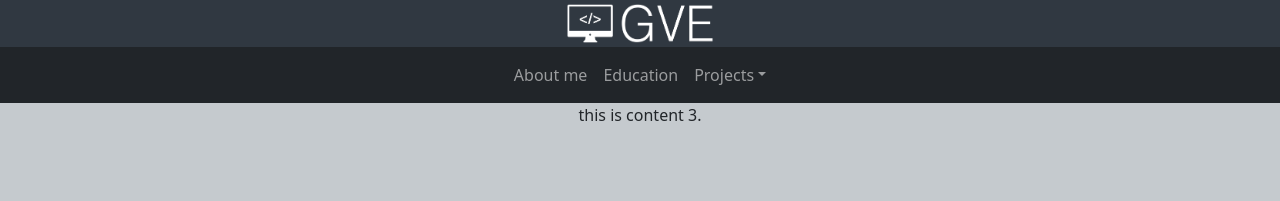
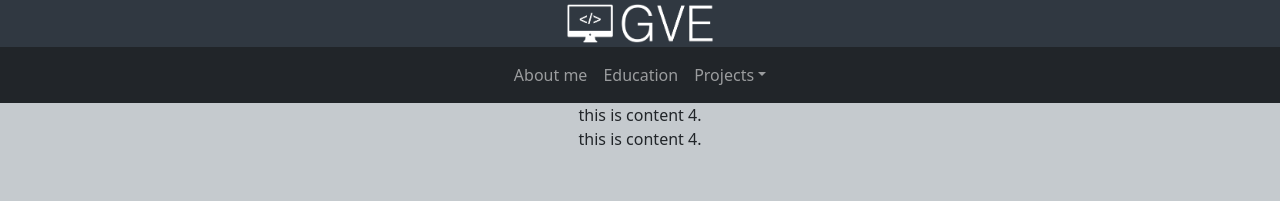
Before and after one commit to GianniVE/gvewebsite, a React (Create React App) app: page / in a window 1280 px wide. Shown: the top 201 px of the page. Built offline with nearby package versions, Linux system fonts and the light colour scheme.

Commit message:
public url

```diff
--- a/src/App.css
+++ b/src/App.css
@@ -1,38 +1,3 @@
 .App {
   text-align: center;
 }
-
-.brand{
-  width: 100%;
-  background-color: #303841;
-}
-
-@media screen and (min-width: 400px) {
-  img {
-    width:309.5px;
-    height:93px;
-  }
-}
-
-@media screen and (min-width: 200px) {
-  .height-responsive-bar{
-    max-height: 46.5px;
-  }
-
-  .height-responsive-collapse{
-    max-height: 20px;
-
-  }
-
-  .height-responsive-collapse span{
-    max-height: 20px;
-
-  }
-
-  img {
-    width:154.75px;
-    height:46.5px;
-  }
-
-
-}
--- a/src/App.js
+++ b/src/App.js
@@ -1,36 +1,15 @@
-import logo from './gve.png'
 import './App.css';
 import 'bootstrap/dist/css/bootstrap.css'
-import NavBar from 'react-bootstrap/Navbar'
-import Nav from 'react-bootstrap/Nav'
-import NavDropDown from 'react-bootstrap/NavDropdown'
+import Nav from './Components/Navbar'
+
 
 function App() {
   return (
     <div className="App">
-      <div className='brand'>
-        <img src={logo} alt='logo' width="619px" height="186px" />
-      </div>
-      <NavBar bg='dark' variant='dark'
-        sticky='top' expand='sm' collapseOnSelect className='justify-content-center'>{/* bg kan verwijzing naar cssklasse zijn ook. kleur navbar. Sticky= vast aan bovenkant bij scroll? */}
-        <NavBar.Toggle />
+      <Nav/>
 
-        <NavBar.Collapse className="justify-content-center ">
-          <Nav>
-            <Nav.Link href="About">About me</Nav.Link>
-            <Nav.Link href="Education">Education</Nav.Link>
-
-            <NavDropDown title="Projects">
-              <NavDropDown.Item href="Proj1">Proj1</NavDropDown.Item>
-              <NavDropDown.Item href="Proj2">Proj2</NavDropDown.Item>
-              <NavDropDown.Item href="Proj3">Proj3</NavDropDown.Item>
-            </NavDropDown>
-
-          </Nav>
-        </NavBar.Collapse>
-      </NavBar>
       <div className='content'>
-        this is content 3.
+        this is content 4.
       </div>
     </div>
   );
--- /dev/null
+++ b/src/Components/Nav.css
@@ -0,0 +1,34 @@
+.brand{
+    width: 100%;
+    background-color: #303841;
+  }
+
+  @media screen and (min-width: 400px) {
+    img {
+      width:309.5px;
+      height:93px;
+    }
+  }
+
+  @media screen and (min-width: 200px) {
+    .height-responsive-bar{
+      max-height: 46.5px;
+    }
+
+    .height-responsive-collapse{
+      max-height: 20px;
+
+    }
+
+    .height-responsive-collapse span{
+      max-height: 20px;
+
+    }
+
+    img {
+      width:154.75px;
+      height:46.5px;
+    }
+
+
+  }
--- /dev/null
+++ b/src/Components/Navbar.js
@@ -0,0 +1,38 @@
+import './Nav.css';
+import 'bootstrap/dist/css/bootstrap.css'
+import NavBar from 'react-bootstrap/Navbar'
+import Nav from 'react-bootstrap/Nav'
+import NavDropDown from 'react-bootstrap/NavDropdown'
+
+function Navbar() {
+  return (
+    <div className="App">
+      <div className='brand'>
+      <img src={process.env.PUBLIC_URL + '/gve.png'} alt='logo' width="619px" height="186px" />
+      </div>
+      <NavBar bg='dark' variant='dark'
+        sticky='top' expand='sm' collapseOnSelect className='justify-content-center'>{/* bg kan verwijzing naar cssklasse zijn ook. kleur navbar. Sticky= vast aan bovenkant bij scroll? */}
+        <NavBar.Toggle />
+
+        <NavBar.Collapse className="justify-content-center ">
+          <Nav>
+            <Nav.Link href="About">About me</Nav.Link>
+            <Nav.Link href="Education">Education</Nav.Link>
+
+            <NavDropDown title="Projects">
+              <NavDropDown.Item href="Proj1">Proj1</NavDropDown.Item>
+              <NavDropDown.Item href="Proj2">Proj2</NavDropDown.Item>
+              <NavDropDown.Item href="Proj3">Proj3</NavDropDown.Item>
+            </NavDropDown>
+
+          </Nav>
+        </NavBar.Collapse>
+      </NavBar>
+      <div className='content'>
+        this is content 4.
+      </div>
+    </div>
+  );
+}
+
+export default Navbar;
```
Also changed, not shown: public/gve.png (renamed from src/gve.png), src/Components/Nav.js (deleted).
